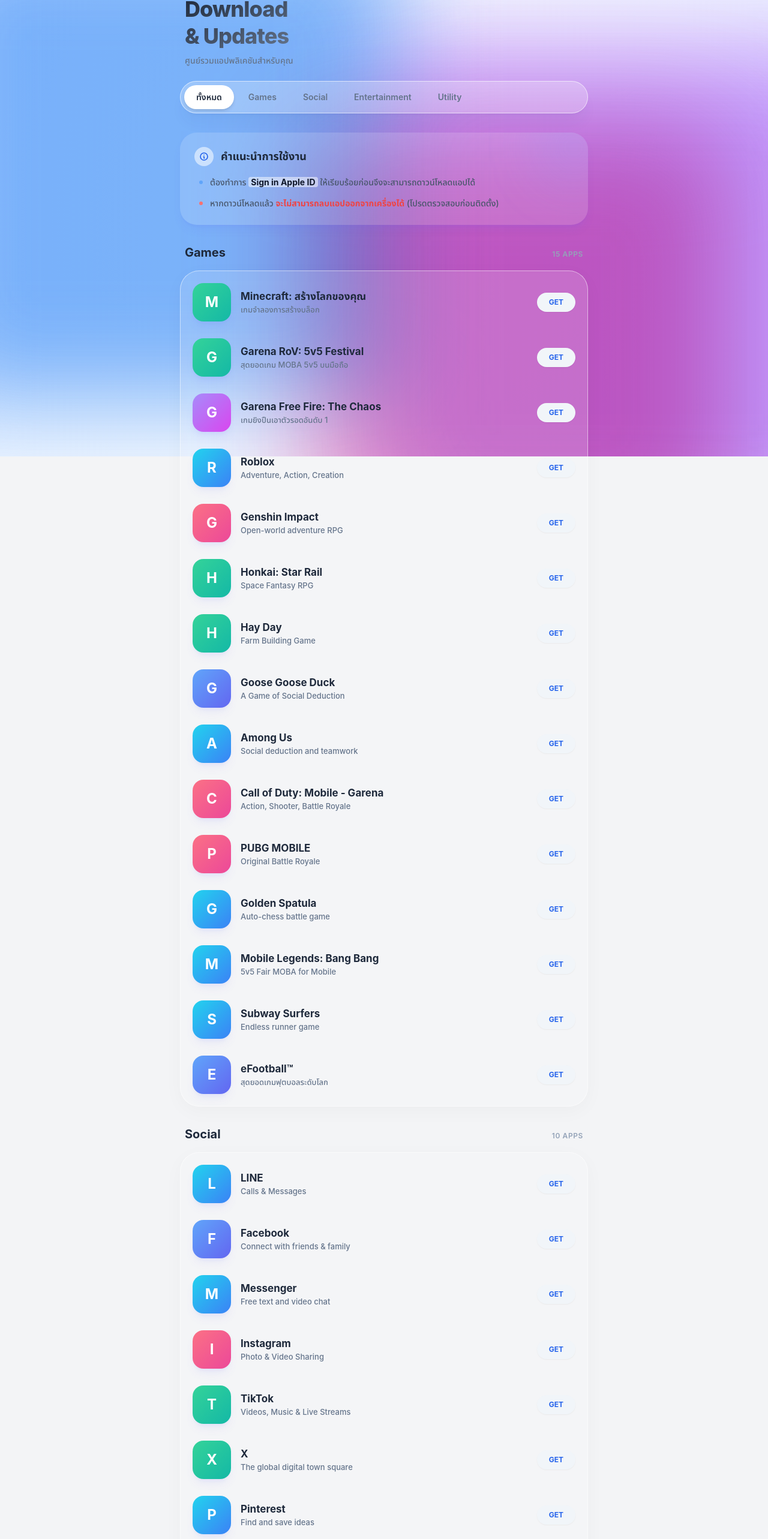
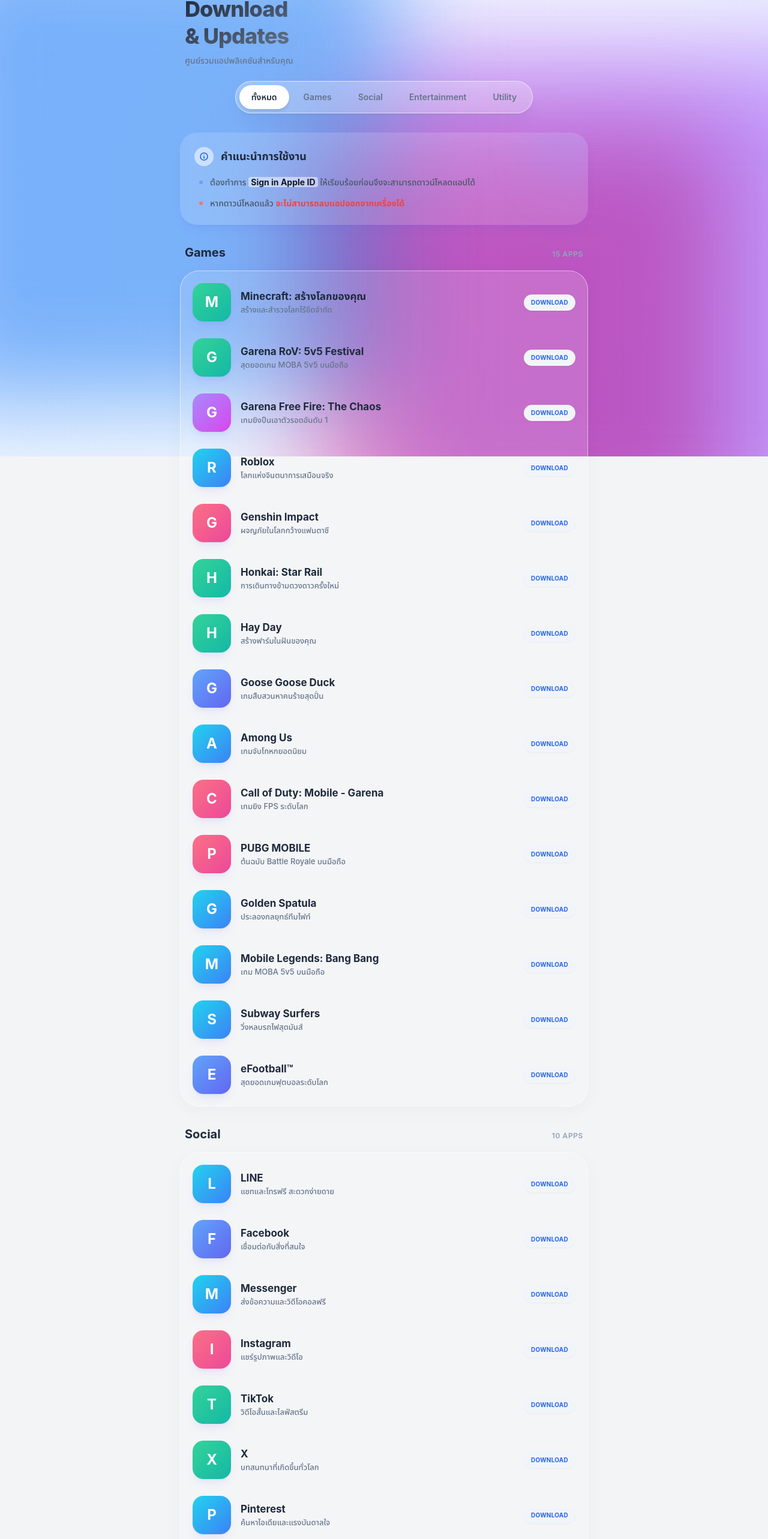
Before and after one commit to Miji555/PKC-APPS, a React (Vite) app: page / in a window 1280 px wide. Shown: the part 39-2605 px from the top of the page at 60% size. Built offline with nearby package versions, Linux system fonts and the light colour scheme; a web font is replaced by a local one.

Commit message:
feat: Refine app descriptions and UI elements
Updates app descriptions in `constants.ts` to be more engaging and accurate.
Improves the UI for buttons and menus, adjusting text sizes, styles, and wording for better user experience.
Also clarifies warning text in `InstructionBanner.tsx`.

```diff
--- a/components/CategorySection.tsx
+++ b/components/CategorySection.tsx
@@ -64,8 +64,8 @@
 
               {/* Button */}
               <div className="flex-shrink-0">
-                <button className="bg-slate-100 text-blue-600 font-bold text-xs py-2 px-5 rounded-full hover:bg-blue-600 hover:text-white transition-all duration-300 shadow-sm">
-                  GET
+                <button className="bg-slate-100 text-blue-600 font-bold text-[10px] py-1.5 px-3 rounded-full hover:bg-blue-600 hover:text-white transition-all duration-300 shadow-sm uppercase tracking-wide">
+                  Download
                 </button>
               </div>
             </div>
--- a/components/InstructionBanner.tsx
+++ b/components/InstructionBanner.tsx
@@ -26,7 +26,7 @@
           <div className="flex gap-3 items-start">
             <div className="w-1.5 h-1.5 rounded-full bg-red-400 mt-2 flex-shrink-0"></div>
             <p className="text-slate-600 text-sm font-medium leading-relaxed">
-              หากดาวน์โหลดแล้ว <span className="text-red-500 font-bold">จะไม่สามารถลบแอปออกจากเครื่องได้</span> (โปรดตรวจสอบก่อนติดตั้ง)
+              หากดาวน์โหลดแล้ว <span className="text-red-500 font-bold">จะไม่สามารถลบแอปออกจากเครื่องได้</span>
             </p>
           </div>
         </div>
--- a/components/MenuBar.tsx
+++ b/components/MenuBar.tsx
@@ -9,11 +9,11 @@
 
 export const MenuBar: React.FC<MenuBarProps> = ({ categories, selectedCategory, onSelectCategory }) => {
   return (
-    <div className="sticky top-4 z-50 mb-8 animate-in" style={{ animationDelay: '0.05s' }}>
-      <div className="glass-panel rounded-full p-1.5 flex space-x-1 overflow-x-auto no-scrollbar shadow-xl shadow-blue-900/5 mx-auto max-w-full">
+    <div className="sticky top-4 z-50 mb-8 animate-in flex justify-center w-full" style={{ animationDelay: '0.05s' }}>
+      <div className="glass-panel rounded-full p-1.5 flex space-x-1 overflow-x-auto no-scrollbar shadow-xl shadow-blue-900/5 max-w-full">
         <button
           onClick={() => onSelectCategory('all')}
-          className={`flex-shrink-0 px-5 py-2.5 rounded-full text-sm font-semibold transition-all duration-300 ease-out ${
+          className={`flex-shrink-0 px-5 py-2.5 rounded-full text-sm font-semibold transition-all duration-300 ease-out whitespace-nowrap ${
             selectedCategory === 'all'
               ? 'bg-white shadow-md text-slate-800 scale-100'
               : 'text-slate-500 hover:bg-white/40 hover:text-slate-700'
@@ -25,7 +25,7 @@
           <button
             key={category.id}
             onClick={() => onSelectCategory(category.id)}
-            className={`flex-shrink-0 px-5 py-2.5 rounded-full text-sm font-semibold transition-all duration-300 ease-out ${
+            className={`flex-shrink-0 px-5 py-2.5 rounded-full text-sm font-semibold transition-all duration-300 ease-out whitespace-nowrap ${
               selectedCategory === category.id
                 ? 'bg-white shadow-md text-slate-800 scale-100'
                 : 'text-slate-500 hover:bg-white/40 hover:text-slate-700'
--- a/constants.ts
+++ b/constants.ts
@@ -8,7 +8,7 @@
       {
         id: 'minecraft',
         name: 'Minecraft: สร้างโลกของคุณ',
-        subtitle: 'เกมจำลองการสร้างบล็อก',
+        subtitle: 'สร้างและสำรวจโลกไร้ขีดจำกัด',
         url: 'https://apps.apple.com/th/app/minecraft/id479516143'
       },
       {
@@ -26,67 +26,67 @@
       {
         id: 'roblox',
         name: 'Roblox',
-        subtitle: 'Adventure, Action, Creation',
+        subtitle: 'โลกแห่งจินตนาการเสมือนจริง',
         url: 'https://apps.apple.com/th/app/roblox/id1056524660'
       },
       {
         id: 'genshin',
         name: 'Genshin Impact',
-        subtitle: 'Open-world adventure RPG',
+        subtitle: 'ผจญภัยในโลกกว้างแฟนตาซี',
         url: 'https://apps.apple.com/th/app/genshin-impact/id1517783697?l=th'
       },
       {
         id: 'honkai',
         name: 'Honkai: Star Rail',
-        subtitle: 'Space Fantasy RPG',
+        subtitle: 'การเดินทางข้ามดวงดาวครั้งใหม่',
         url: 'https://apps.apple.com/th/app/honkai-star-rail/id1599719154?l=th'
       },
       {
         id: 'hayday',
         name: 'Hay Day',
-        subtitle: 'Farm Building Game',
+        subtitle: 'สร้างฟาร์มในฝันของคุณ',
         url: 'https://apps.apple.com/th/app/hay-day/id506627515?l=th'
       },
       {
         id: 'goose-duck',
         name: 'Goose Goose Duck',
-        subtitle: 'A Game of Social Deduction',
+        subtitle: 'เกมสืบสวนหาคนร้ายสุดปั่น',
         url: 'https://apps.apple.com/th/app/goose-goose-duck/id1558248707?l=th'
       },
       {
         id: 'among-us',
         name: 'Among Us',
-        subtitle: 'Social deduction and teamwork',
+        subtitle: 'เกมจับโกหกยอดนิยม',
         url: 'https://apps.apple.com/th/app/among-us/id1351168404?l=th'
       },
       {
         id: 'cod-mobile',
         name: 'Call of Duty: Mobile - Garena',
-        subtitle: 'Action, Shooter, Battle Royale',
+        subtitle: 'เกมยิง FPS ระดับโลก',
         url: 'https://apps.apple.com/th/app/call-of-duty-mobile-garena/id1465688043?l=th'
       },
       {
         id: 'pubg-mobile',
         name: 'PUBG MOBILE',
-        subtitle: 'Original Battle Royale',
+        subtitle: 'ต้นฉบับ Battle Royale บนมือถือ',
         url: 'https://apps.apple.com/th/app/pubg-mobile/id1330123889?l=th'
       },
       {
         id: 'golden-spatula',
         name: 'Golden Spatula',
-        subtitle: 'Auto-chess battle game',
+        subtitle: 'ประลองกลยุทธ์ทีมไฟท์',
         url: 'https://apps.apple.com/th/app/golden-spatula/id6661023265'
       },
       {
         id: 'mobile-legends',
         name: 'Mobile Legends: Bang Bang',
-        subtitle: '5v5 Fair MOBA for Mobile',
+        subtitle: 'เกม MOBA 5v5 บนมือถือ',
         url: 'https://apps.apple.com/th/app/mobile-legends-bang-bang/id1160056295?l=th'
       },
       {
         id: 'subway-surfers',
         name: 'Subway Surfers',
-        subtitle: 'Endless runner game',
+        subtitle: 'วิ่งหลบรถไฟสุดมันส์',
         url: 'https://apps.apple.com/th/app/subway-surfers/id512939461?l=th'
       },
       {
@@ -101,39 +101,39 @@
     id: 'social',
     title: 'Social',
     apps: [
-      { id: 'line', name: 'LINE', subtitle: 'Calls & Messages', url: 'https://apps.apple.com/th/app/line/id443904275?l=th' },
-      { id: 'facebook', name: 'Facebook', subtitle: 'Connect with friends & family', url: 'https://apps.apple.com/th/app/facebook/id284882215?l=th' },
-      { id: 'messenger', name: 'Messenger', subtitle: 'Free text and video chat', url: 'https://apps.apple.com/th/app/messenger/id454638411?l=th' },
-      { id: 'instagram', name: 'Instagram', subtitle: 'Photo & Video Sharing', url: 'https://apps.apple.com/th/app/instagram/id389801252?l=th' },
-      { id: 'tiktok', name: 'TikTok', subtitle: 'Videos, Music & Live Streams', url: 'https://apps.apple.com/th/app/tiktok/id1235601864?l=th' },
-      { id: 'x', name: 'X', subtitle: 'The global digital town square', url: 'https://apps.apple.com/th/app/x/id333903271' },
-      { id: 'pinterest', name: 'Pinterest', subtitle: 'Find and save ideas', url: 'https://apps.apple.com/th/app/pinterest/id429047995' },
-      { id: 'discord', name: 'Discord', subtitle: 'Chat, Talk & Hangout', url: 'https://apps.apple.com/th/app/discord-chat-talk-hangout/id985746746' },
-      { id: 'threads', name: 'Threads', subtitle: 'An Instagram app', url: 'https://apps.apple.com/th/app/threads-an-instagram-app/id6446901002' },
-      { id: 'telegram', name: 'Telegram Messenger', subtitle: 'Simple, fast, secure.', url: 'https://apps.apple.com/th/app/telegram-messenger/id686449807?l=th' }
+      { id: 'line', name: 'LINE', subtitle: 'แชทและโทรฟรี สะดวกง่ายดาย', url: 'https://apps.apple.com/th/app/line/id443904275?l=th' },
+      { id: 'facebook', name: 'Facebook', subtitle: 'เชื่อมต่อกับสิ่งที่สนใจ', url: 'https://apps.apple.com/th/app/facebook/id284882215?l=th' },
+      { id: 'messenger', name: 'Messenger', subtitle: 'ส่งข้อความและวิดีโอคอลฟรี', url: 'https://apps.apple.com/th/app/messenger/id454638411?l=th' },
+      { id: 'instagram', name: 'Instagram', subtitle: 'แชร์รูปภาพและวิดีโอ', url: 'https://apps.apple.com/th/app/instagram/id389801252?l=th' },
+      { id: 'tiktok', name: 'TikTok', subtitle: 'วิดีโอสั้นและไลฟ์สตรีม', url: 'https://apps.apple.com/th/app/tiktok/id1235601864?l=th' },
+      { id: 'x', name: 'X', subtitle: 'บทสนทนาที่เกิดขึ้นทั่วโลก', url: 'https://apps.apple.com/th/app/x/id333903271' },
+      { id: 'pinterest', name: 'Pinterest', subtitle: 'ค้นหาไอเดียและแรงบันดาลใจ', url: 'https://apps.apple.com/th/app/pinterest/id429047995' },
+      { id: 'discord', name: 'Discord', subtitle: 'พูดคุยและแฮงก์เอาท์', url: 'https://apps.apple.com/th/app/discord-chat-talk-hangout/id985746746' },
+      { id: 'threads', name: 'Threads', subtitle: 'แอปสนทนาข้อความจาก Instagram', url: 'https://apps.apple.com/th/app/threads-an-instagram-app/id6446901002' },
+      { id: 'telegram', name: 'Telegram Messenger', subtitle: 'แชทที่รวดเร็วและปลอดภัย', url: 'https://apps.apple.com/th/app/telegram-messenger/id686449807?l=th' }
     ]
   },
   {
     id: 'entertainment',
     title: 'Entertainment',
     apps: [
-      { id: 'youtube', name: 'YouTube', subtitle: 'Watch, Listen, Stream', url: 'https://apps.apple.com/th/app/youtube/id544007664?l=th' },
-      { id: 'bilibili', name: 'Bilibili', subtitle: 'Anime, Videos & Community', url: 'https://apps.apple.com/th/app/bilibili-%E0%B8%AD%E0%B8%99-%E0%B9%80%E0%B8%A1%E0%B8%B0-hd-%E0%B8%A7-%E0%B8%94-%E0%B9%82%E0%B8%AD/id1548857482?l=th' },
-      { id: 'netflix', name: 'Netflix', subtitle: 'Movies & TV Shows', url: 'https://apps.apple.com/th/app/netflix/id363590051' },
-      { id: 'iqiyi', name: 'iQIYI', subtitle: 'Drama, Anime, Show', url: 'https://apps.apple.com/th/app/iqiyi-%E0%B8%8B-%E0%B8%A3-%E0%B8%AA-%E0%B8%A7%E0%B8%B2%E0%B9%84%E0%B8%A3%E0%B8%95-%E0%B9%82%E0%B8%8A%E0%B8%A7/id1461999674?l=th' },
-      { id: 'viu', name: 'Viu', subtitle: 'Korean Drama & Variety', url: 'https://apps.apple.com/th/app/viu/id1036095179?l=th' },
-      { id: 'spotify', name: 'Spotify', subtitle: 'Music and Podcasts', url: 'https://apps.apple.com/th/app/spotify-music-and-podcasts/id324684580' }
+      { id: 'youtube', name: 'YouTube', subtitle: 'ดู ฟัง และสตรีมสิ่งที่คุณชอบ', url: 'https://apps.apple.com/th/app/youtube/id544007664?l=th' },
+      { id: 'bilibili', name: 'Bilibili', subtitle: 'แหล่งรวมอนิเมะและวิดีโอ', url: 'https://apps.apple.com/th/app/bilibili-%E0%B8%AD%E0%B8%99-%E0%B9%80%E0%B8%A1%E0%B8%B0-hd-%E0%B8%A7-%E0%B8%94-%E0%B9%82%E0%B8%AD/id1548857482?l=th' },
+      { id: 'netflix', name: 'Netflix', subtitle: 'ภาพยนตร์และซีรีส์ระดับโลก', url: 'https://apps.apple.com/th/app/netflix/id363590051' },
+      { id: 'iqiyi', name: 'iQIYI', subtitle: 'ซีรีส์เอเชียยอดนิยม', url: 'https://apps.apple.com/th/app/iqiyi-%E0%B8%8B-%E0%B8%A3-%E0%B8%AA-%E0%B8%A7%E0%B8%B2%E0%B9%84%E0%B8%A3%E0%B8%95-%E0%B9%82%E0%B8%8A%E0%B8%A7/id1461999674?l=th' },
+      { id: 'viu', name: 'Viu', subtitle: 'ซีรีส์เกาหลีและเอเชียใหม่ล่าสุด', url: 'https://apps.apple.com/th/app/viu/id1036095179?l=th' },
+      { id: 'spotify', name: 'Spotify', subtitle: 'ฟังเพลงและพอดแคสต์', url: 'https://apps.apple.com/th/app/spotify-music-and-podcasts/id324684580' }
     ]
   },
   {
     id: 'utility',
     title: 'Utility',
     apps: [
-      { id: 'shopee', name: 'Shopee TH: ซื้อของออนไลน์', subtitle: 'ช้อปสนุก ส่งฟรี* ทั่วไทย', url: 'https://apps.apple.com/th/app/shopee-th-%E0%B8%8B-%E0%B8%AD%E0%B8%82%E0%B8%AD%E0%B8%AD%E0%B8%99%E0%B9%84%E0%B8%A5%E0%B8%99-%E0%B8%AA-%E0%B8%87%E0%B9%84%E0%B8%A7/id959841453?l=th' },
-      { id: 'meitu', name: 'Meitu', subtitle: 'Photo & Video Editor', url: 'https://apps.apple.com/th/app/meitu-photo-video-editor/id416048305' },
-      { id: 'notes-plus', name: 'Notes+', subtitle: 'Simple & Creative Notes', url: 'https://apps.apple.com/th/app/notes/id1609361989?l=th' },
-      { id: 'procreate', name: 'Procreate', subtitle: 'Sketch, paint, create.', url: 'https://apps.apple.com/th/app/procreate/id425073498?l=th' },
-      { id: '1-1-1-1', name: '1.1.1.1: Faster Internet', subtitle: 'Faster & Safer Internet', url: 'https://apps.apple.com/th/app/1-1-1-1-faster-internet/id1423538627?l=th' },
+      { id: 'shopee', name: 'Shopee TH: ซื้อของออนไลน์', subtitle: 'ช้อปสนุก ส่งฟรีทั่วไทย', url: 'https://apps.apple.com/th/app/shopee-th-%E0%B8%8B-%E0%B8%AD%E0%B8%82%E0%B8%AD%E0%B8%AD%E0%B8%99%E0%B9%84%E0%B8%A5%E0%B8%99-%E0%B8%AA-%E0%B8%87%E0%B9%84%E0%B8%A7/id959841453?l=th' },
+      { id: 'meitu', name: 'Meitu', subtitle: 'แต่งรูปและวิดีโอสวยเป๊ะ', url: 'https://apps.apple.com/th/app/meitu-photo-video-editor/id416048305' },
+      { id: 'notes-plus', name: 'Notes+', subtitle: 'จดบันทึกง่ายๆ และสร้างสรรค์', url: 'https://apps.apple.com/th/app/notes/id1609361989?l=th' },
+      { id: 'procreate', name: 'Procreate', subtitle: 'วาดภาพ ระบายสี สร้างสรรค์', url: 'https://apps.apple.com/th/app/procreate/id425073498?l=th' },
+      { id: '1-1-1-1', name: '1.1.1.1: Faster Internet', subtitle: 'อินเทอร์เน็ตที่เร็วและปลอดภัยขึ้น', url: 'https://apps.apple.com/th/app/1-1-1-1-faster-internet/id1423538627?l=th' },
       { id: 'capcut', name: 'CapCut', subtitle: 'โปรแกรมตัดต่อวิดีโอ', url: 'https://apps.apple.com/th/app/capcut-%E0%B9%82%E0%B8%9B%E0%B8%A3%E0%B9%81%E0%B8%81%E0%B8%A3%E0%B8%A1%E0%B8%95-%E0%B8%94%E0%B8%95-%E0%B8%AD%E0%B8%A7-%E0%B8%94-%E0%B9%82%E0%B8%AD/id1500855883?l=th' }
     ]
   }
```
